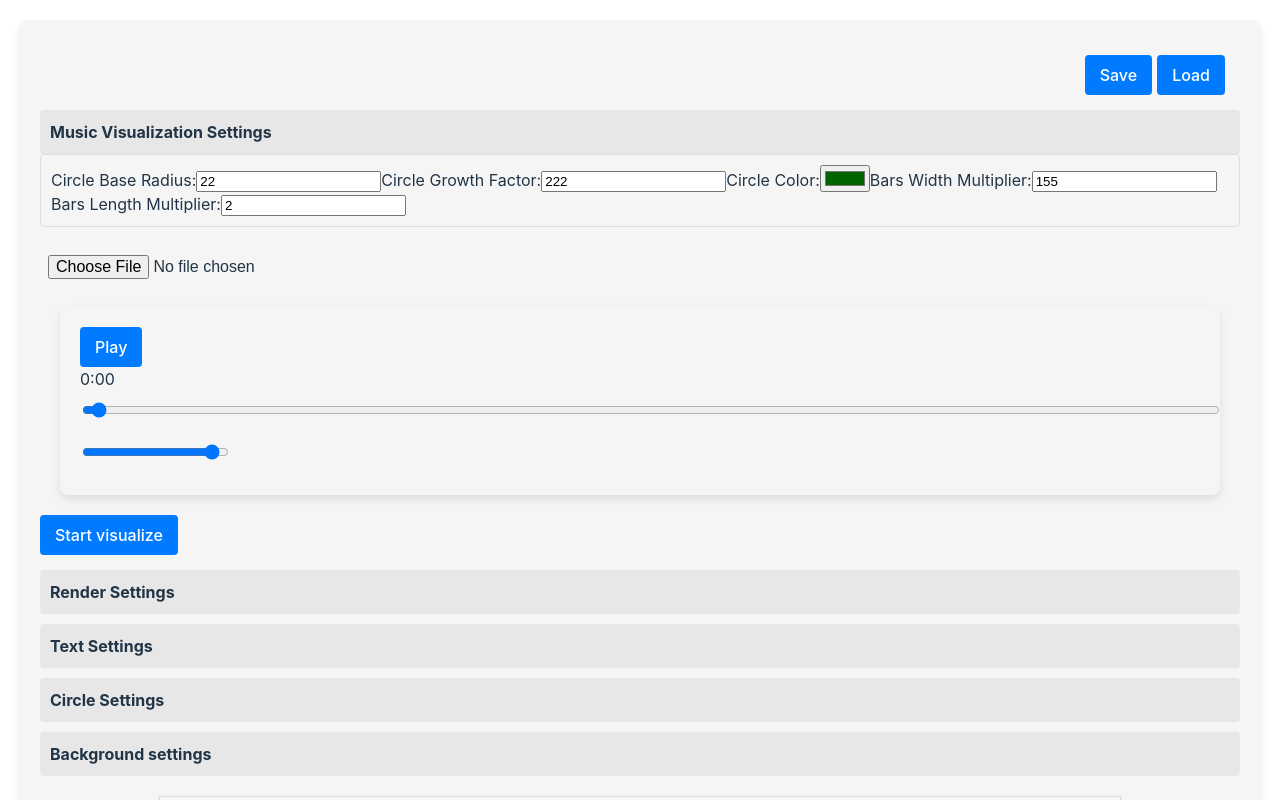
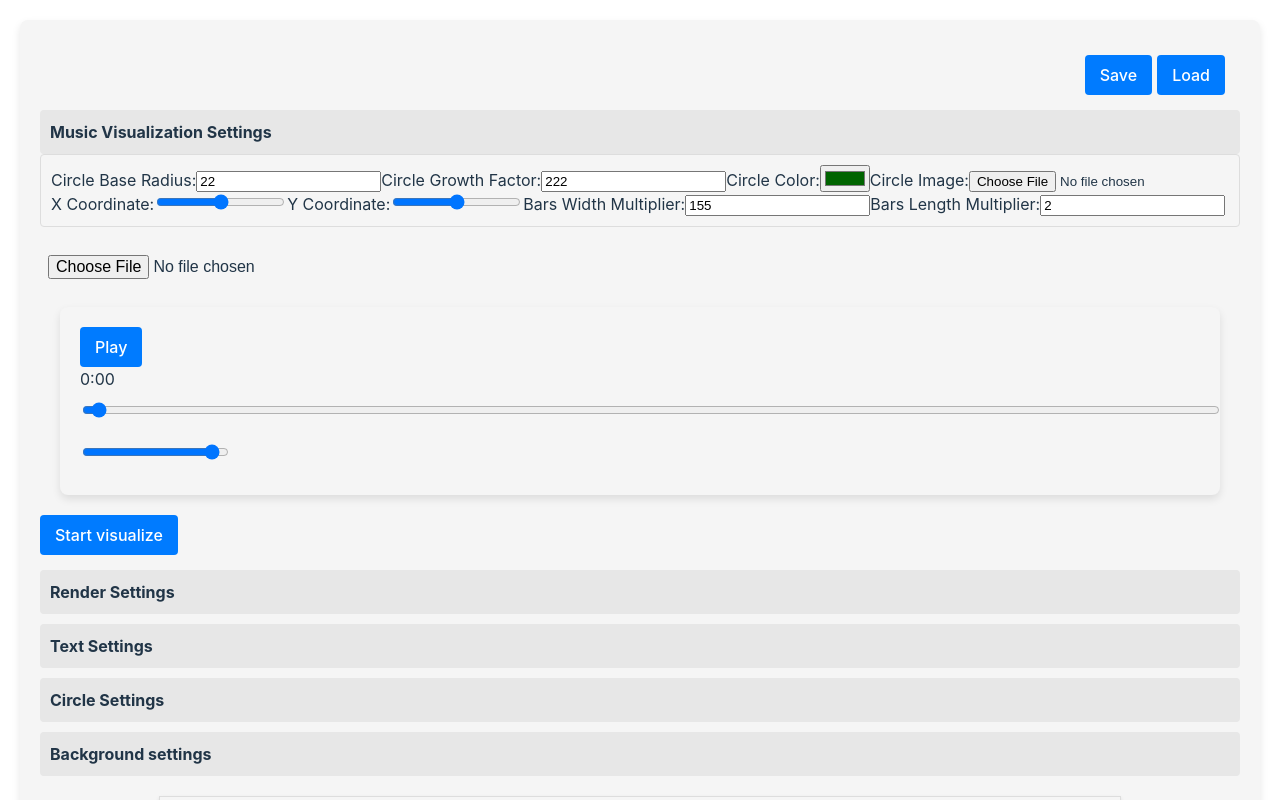
Before and after one commit to MaurerKrisztian/music-visualizer, a React (Vite) app in the folder music-visualizer-react/: page / in a window 1280 px wide. Both pictures are taken after a click on the element "Music Visualization Settings". Shown: the top 800 px of the page. Built offline with nearby package versions, Linux system fonts and the light colour scheme.

Commit message:
feat: text x y control

```diff
--- a/music-visualizer-react/src/App.tsx
+++ b/music-visualizer-react/src/App.tsx
@@ -6,12 +6,31 @@ import {IBackgroundSettings, ICircleSettings, ITextSettings, loadOptions, save}
 import AudioControls from "./components/AudioControls.tsx";
 import defaultAudio from './assets/music.mp3';
 import Recorder from "./components/Recorder.tsx";
-import {drawMusicVisualization, MusicVisualizationSettings} from "./elements/circleBarVisuaalization.ts"; // Adjust the path as necessary
+import {
+    CircleSettings,
+    drawMusicVisualization,
+    MusicVisualizationSettings
+} from "./elements/circleBarVisuaalization.ts"; // Adjust the path as necessary
 
 const App: React.FC = () => {
     const [file, setFile] = useState<File | null>(null);
     const [isPlaying, setIsPlaying] = useState(false);
 
+
+    const canvasRef = useRef<HTMLCanvasElement>(null);
+    const audioRef = useRef<HTMLAudioElement>(new Audio());
+    const audioContextRef = useRef<AudioContext | null>(null);
+    const analyserRef = useRef<AnalyserNode | null>(null);
+    const dataArrayRef = useRef<Uint8Array | null>(null);
+
+    const animationFrameRef = useRef<number | null>(null);
+
+    const resolutions = {
+        "420p": { width: 640, height: 420 },
+        "HD": { width: 1280, height: 720 },
+        "FullHD": { width: 1920, height: 1080 },
+        "2K": { width: 2560, height: 1440 }
+    };
 
     const textSettingsRef = useRef<ITextSettings>({
         maxSizeMultiplier: 55,
@@ -22,6 +41,8 @@ const App: React.FC = () => {
         fontColor: '#000000',
         textInput: 'Sample Text',
         selectedFont: 'Arial',
+        x: resolutions.FullHD.width  / 2, // Default X coordinate
+        y: resolutions.FullHD.height / 4, // Default Y coordinate
     });
 
 
@@ -42,11 +63,14 @@ const App: React.FC = () => {
     });
 
 
-    const musicVisSettingsRef = useRef({
+    const musicVisSettingsRef = useRef<MusicVisualizationSettings>({
         circle: {
             baseRadius: 22,
             growthFactor: 222,
-            color: '#006400'
+            color: '#006400',
+            // image: null,
+            imageX: resolutions.FullHD.width  / 2, // Default X coordinate
+            imageY: resolutions.FullHD.height / 2, // Default Y coordinate
         },
         bars: {
             widthMultiplier: 155,
@@ -66,13 +90,6 @@ const App: React.FC = () => {
     };
 
 
-    const canvasRef = useRef<HTMLCanvasElement>(null);
-    const audioRef = useRef<HTMLAudioElement>(new Audio());
-    const audioContextRef = useRef<AudioContext | null>(null);
-    const analyserRef = useRef<AnalyserNode | null>(null);
-    const dataArrayRef = useRef<Uint8Array | null>(null);
-
-    const animationFrameRef = useRef<number | null>(null);
 
 
     const predefinedFonts = ['Arial', 'Verdana', 'Times New Roman', 'Georgia', 'Courier New'];
@@ -221,13 +238,6 @@ const App: React.FC = () => {
             }
 
 
-            animateText(
-                ctx,
-                analyserRef.current,
-                dataArrayRef.current,
-                textSettingsRef.current
-            );
-
 
 
             animateCircles(ctx, circles, analyserRef.current, dataArrayRef.current, circleAnimationSettingsRef.current);
@@ -239,6 +249,16 @@ const App: React.FC = () => {
             const dataArray = dataArrayRef.current //new Uint8Array(bufferLength);
 
             drawMusicVisualization(ctx, bufferLength, dataArray,  musicVisSettingsRef.current);
+
+
+
+            animateText(
+                ctx,
+                analyserRef.current,
+                dataArrayRef.current,
+                textSettingsRef.current
+            );
+
 
             animationFrameRef.current = requestAnimationFrame(animate);
         };
@@ -271,12 +291,6 @@ const App: React.FC = () => {
     }, []);
 
 
-    const resolutions = {
-        "420p": { width: 640, height: 420 },
-        "HD": { width: 1280, height: 720 },
-        "FullHD": { width: 1920, height: 1080 },
-        "2K": { width: 2560, height: 1440 }
-    };
     const [resolution, setResolution] = useState("FullHD");
     useEffect(() => {
         const canvas = canvasRef.current;
@@ -288,9 +302,27 @@ const App: React.FC = () => {
         }
     }, [resolution]);
 
+    const handleImageChange = (event) => {
+        const file = event.target.files[0];
+        if (file) {
+            const reader = new FileReader();
+            reader.onload = (e) => {
+                const newImage = new Image();
+                newImage.onload = () => {
+                    musicVisSettingsRef.current.circle.image = newImage;
+                };
+                newImage.src = e.target.result;
+            };
+            reader.readAsDataURL(file);
+        }
+    };
+
     const handleResolutionChange = (event) => {
         setResolution(event.target.value);
     };
+
+    const canvasWidth = canvasRef.current?.width || 0;
+    const canvasHeight = canvasRef.current?.height || 0;
 
     return (
         <div className="container">
@@ -335,7 +367,32 @@ const App: React.FC = () => {
                             onChange={handleSettingChange}
                         />
                     </label>
-
+                    <label>
+                        Circle Image:
+                        <input type="file" onChange={handleImageChange} accept="image/*"/>
+                    </label>
+                    <label>
+                        X Coordinate:
+                        <input
+                            type="range"
+                            name="circle.imageX"
+                            min="0"
+                            max={canvasWidth}
+                            defaultValue={canvasWidth / 2}
+                            onChange={handleSettingChange}
+                        />
+                    </label>
+                    <label>
+                        Y Coordinate:
+                        <input
+                            type="range"
+                            name="circle.imageY"
+                            min="0"
+                            max={canvasHeight}
+                            defaultValue={musicVisSettingsRef.current.circle.imageY}
+                            onChange={handleSettingChange}
+                        />
+                    </label>
 
                     {/* Bar Settings */}
                     <label>
@@ -399,6 +456,28 @@ const App: React.FC = () => {
                         Text:
                         <input type="text" defaultValue="Sample Text"
                                onChange={e => textSettingsRef.current.textInput = e.target.value}/>
+                    </label>
+                    <label>
+                        Text X Coordinate:
+                        <input
+                            type="range"
+                            name="text.x"
+                            min="0"
+                            max={canvasWidth}
+                            defaultValue="0"
+                            onChange={(e) => textSettingsRef.current.x = parseInt(e.target.value)}
+                        />
+                    </label>
+                    <label>
+                        Text Y Coordinate:
+                        <input
+                            type="range"
+                            name="text.y"
+                            min="0"
+                            max={canvasHeight}
+                            defaultValue="0"
+                            onChange={(e) => textSettingsRef.current.y = parseInt(e.target.value)}
+                        />
                     </label>
                     <label>
                         Max Size Multiplier:
--- a/music-visualizer-react/src/elements/animateText.ts
+++ b/music-visualizer-react/src/elements/animateText.ts
@@ -4,28 +4,30 @@ const animateText = (
     ctx: CanvasRenderingContext2D,
     audioAnalyser: AnalyserNode,
     dataArray: Uint8Array,
-    textSettingsRef: ITextSettings
+    textSettings: ITextSettings
 ) => {
     audioAnalyser.getByteFrequencyData(dataArray);
     let average = dataArray.reduce((a, b) => a + b) / dataArray.length;
 
-    let newFontSize = (textSettingsRef.fontSize + average * textSettingsRef.maxSizeMultiplier / 255).toFixed(2);
-    ctx.font = `${newFontSize}px ${textSettingsRef.selectedFont}`;
-    let textMetrics = ctx.measureText(textSettingsRef.textInput);
+    let newFontSize = (textSettings.fontSize + average * textSettings.maxSizeMultiplier / 255).toFixed(2);
+    ctx.font = `${newFontSize}px ${textSettings.selectedFont}`;
+    let textMetrics = ctx.measureText(textSettings.textInput);
 
-    let canvasCenterX = ctx.canvas.width / 2;
-    let canvasCenterY = ctx.canvas.height / 2;
+    // Calculate text dimensions
     let textWidth = textMetrics.width;
-    let textHeight = newFontSize;
-    let x = canvasCenterX - textWidth / 2;
-    let y = canvasCenterY + textHeight / 4;
+    let textHeight = parseInt(newFontSize);
+
+    console.log(textSettings.x, textSettings.y)
+    // Adjust X and Y to align the middle of the text
+    let x = textSettings.x - textWidth / 2;
+    let y = textSettings.y + textHeight / 2; // Adjust for baseline, considering font size as height
 
     // ctx.clearRect(0, 0, ctx.canvas.width, ctx.canvas.height);
-    ctx.strokeStyle = textSettingsRef.borderColor;
-    ctx.lineWidth = textSettingsRef.borderThickness;
-    ctx.strokeText(textSettingsRef.textInput, x, y);
-    ctx.fillStyle = textSettingsRef.fontColor;
-    ctx.fillText(textSettingsRef.textInput, x, y);
+    ctx.strokeStyle = textSettings.borderColor;
+    ctx.lineWidth = textSettings.borderThickness;
+    ctx.strokeText(textSettings.textInput, x, y);
+    ctx.fillStyle = textSettings.fontColor;
+    ctx.fillText(textSettings.textInput, x, y);
 };
 
 export default animateText;
--- a/music-visualizer-react/src/elements/circleBarVisuaalization.ts
+++ b/music-visualizer-react/src/elements/circleBarVisuaalization.ts
@@ -10,6 +10,8 @@ export interface CircleSettings {
     growthFactor: number;
     color: string;
     image?: HTMLImageElement; // Optional, can be undefined or an HTMLImageElement
+    imageX: number; // X coordinate for the image
+    imageY: number; // Y coordinate for the image
 }
 
 export interface MusicVisualizationSettings {
@@ -17,12 +19,13 @@ export interface MusicVisualizationSettings {
     bars: BarSettings;
 }
 
-
 export const drawMusicVisualization = (ctx, bufferLength, dataArray, settings: MusicVisualizationSettings) => {
     const canvasWidth = ctx.canvas.width;
     const canvasHeight = ctx.canvas.height;
-    const centerX = canvasWidth / 2;
-    const centerY = canvasHeight / 2;
+    // const centerX = canvasWidth / 2 + settings.circle.imageX; // Add X offset
+    // const centerY = canvasHeight / 2 + settings.circle.imageY; // Add Y offset
+    const centerX = settings.circle.imageX;
+    const centerY = settings.circle.imageY;
     let radius = settings.circle.baseRadius;
 
     for (let i = 0; i < bufferLength; i++) {
--- a/music-visualizer-react/src/elements/saveLoad.ts
+++ b/music-visualizer-react/src/elements/saveLoad.ts
@@ -23,6 +23,8 @@ export interface ITextSettings {
     fontColor: string,
     textInput: string,
     selectedFont: string,
+    x: number;  // X coordinate for the text
+    y: number;  // Y coordinate for the text
 }
 
 export interface IBackgroundSettings {
```
